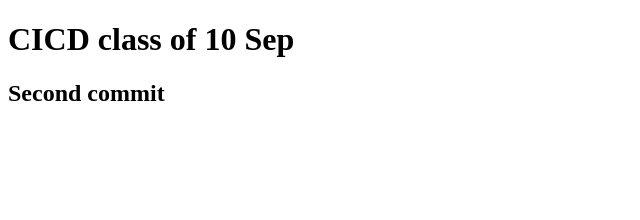
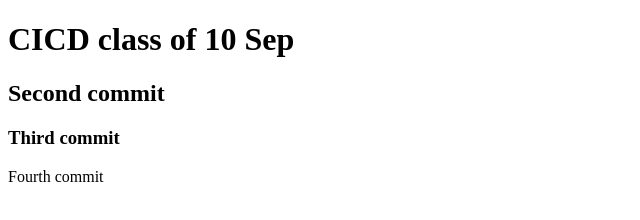
Before and after one commit to tubbu1973/versioncontrol, a plain HTML site: page index.html in a window 1280 px wide. Shown: the whole page, without its empty margins (0-640 px from the left). Drawn offline with Linux system fonts and the light colour scheme.

Commit message:
Revert "fourth commit"
This reverts commit bda9a8cdcfecf722e290cdc538c13ac230db8e58.

```diff
--- a/index.html
+++ b/index.html
@@ -8,5 +8,7 @@
 <body>
     <h1>CICD class of 10 Sep</h1>
     <h2>Second commit</h2>
+    <h3>Third commit</h3>
+    <p>Fourth commit</p>
 </body>
 </html>
```
